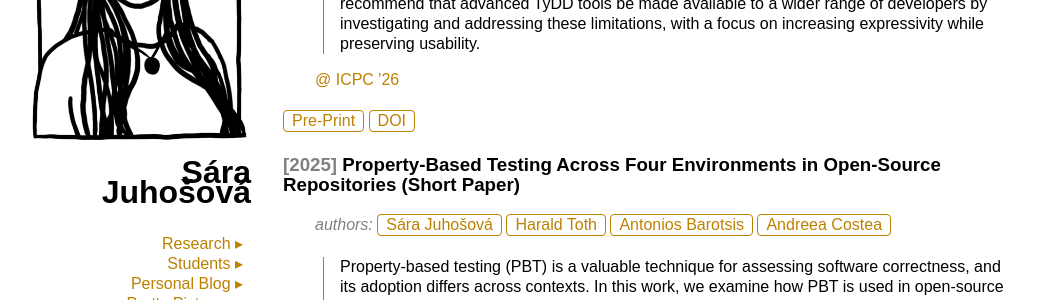
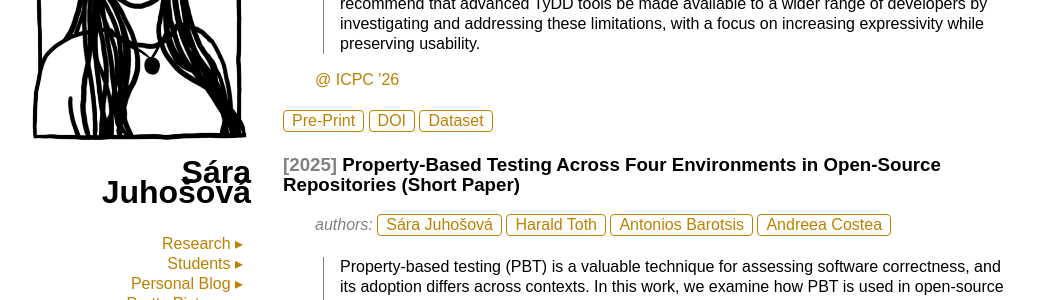
Before and after one commit to sarajuhosova/sarajuhosova.github.io, a Jekyll site: the page built from index.md, in a window 1280 px wide and 900 px high, scrolled down 603 px. Shown: the part 148-448 px from the top of the window, without its empty margins (102-1141 px from the left). Built offline with Jekyll 4.4.1, drawn with Linux system fonts in a browser that asks for light colours.

Commit message:
Add link to ICPC'26 dataset

```diff
--- a/_data/research.yaml
+++ b/_data/research.yaml
@@ -57,6 +57,8 @@
       link: /assets/files/2026-icpc.pdf
     - title: DOI
       link: https://doi.org/10.1145/3794763.3794812
+    - title: Dataset
+      link: https://doi.org/10.4121/8eda8cff-ac6b-47c8-908e-a99a81e08024
 - title: Property-Based Testing Across Four Environments in Open-Source Repositories (Short Paper)
   year: 2025
   authors:
```
